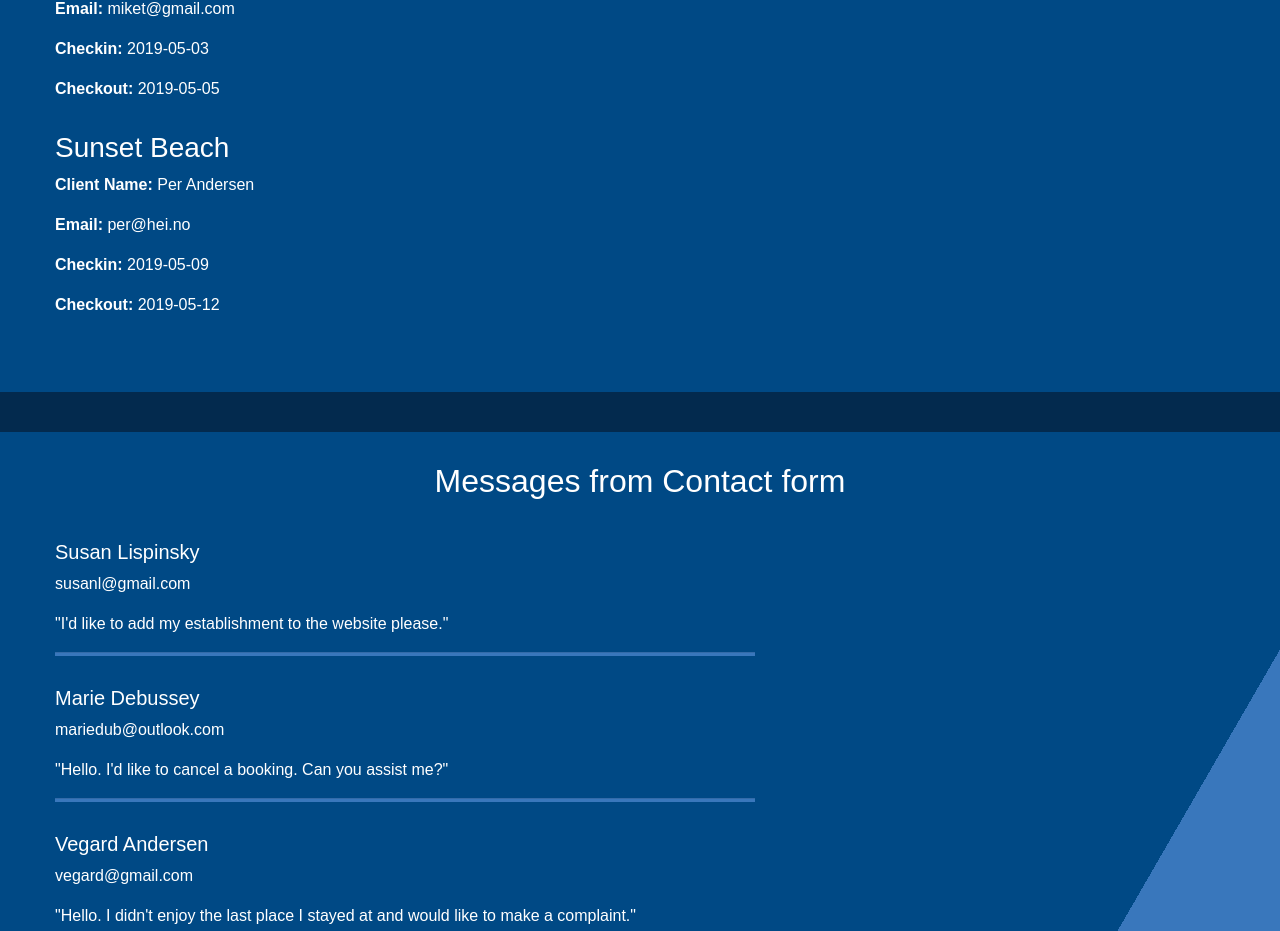
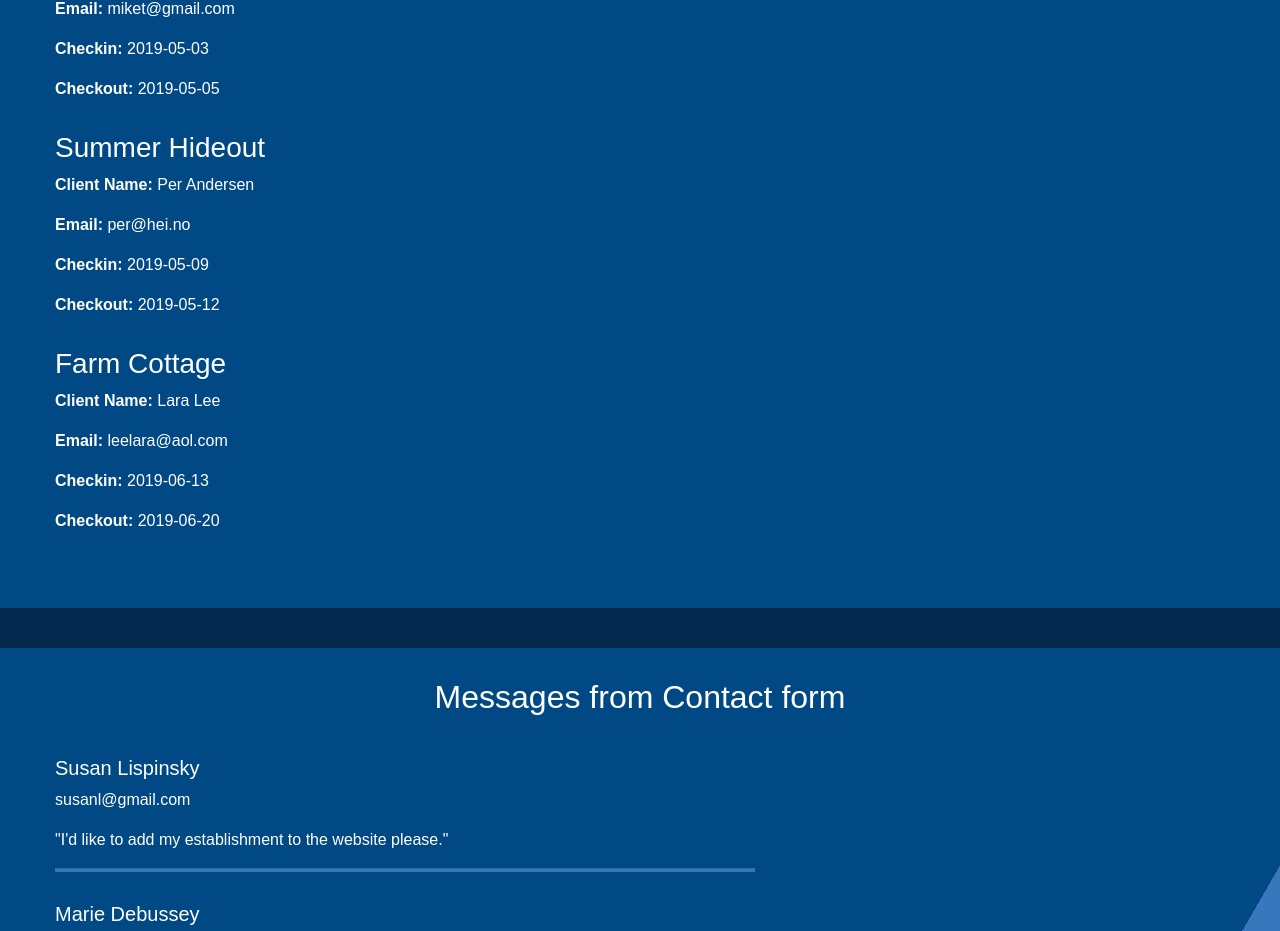
Before and after one commit to louisery/ProjectExam2_Holidaze_React, a React app: page /#/admin in a window 1280 px wide. Shown: the part 1353-2284 px from the top of the page. Built offline with nearby package versions, Linux system fonts and the light colour scheme; a web font is replaced by a local one.

Commit message:
added styling on homepage search results

```diff
--- a/src/components/searchComponent.jsx
+++ b/src/components/searchComponent.jsx
@@ -36,7 +36,7 @@ export default class SearchComponent extends React.Component {
 
   renderSearchResults() {
     return (
-      <div>
+      <div className="search__links">
         {this.state.searchResults.map(r => (
           <Link to={`/hotel-specific/${r.id}`} key={`searchresult-${r.id}`}>
             <div>{r.establishmentName}</div>
@@ -64,8 +64,10 @@ export default class SearchComponent extends React.Component {
               ref="searchTerm"
               onChange={this.handleSearch.bind(this)}
             />
+            <div className="[ search__results ]">
+              {this.renderSearchResults()}
+            </div>
           </div>
-          {this.renderSearchResults()}
         </div>
       </div>
     );
--- a/src/json/enquiries.json
+++ b/src/json/enquiries.json
@@ -7,10 +7,17 @@
     "checkout": "2019-05-05"
   },
   {
-    "establishment": "Sunset Beach",
+    "establishment": "Summer Hideout",
     "clientName": "Per Andersen",
     "email": "per@hei.no",
     "checkin": "2019-05-09",
     "checkout": "2019-05-12"
+  },
+  {
+    "establishment": "Farm Cottage",
+    "clientName": "Lara Lee",
+    "email": "leelara@aol.com",
+    "checkin": "2019-06-13",
+    "checkout": "2019-06-20"
   }
 ]
--- a/src/styles/partials/_homepage.scss
+++ b/src/styles/partials/_homepage.scss
@@ -28,6 +28,18 @@
     background: linear-gradient(120deg, $dark-blue 75%, $element-blue 25%);
     border-radius: 25px;
     padding: 40px;
+
+    &__links a {
+        color: $light-blue;
+
+        &:hover {
+            text-decoration: underline;
+        }
+    }
+
+    &__results {
+        padding: 10px;
+    }
 }
 
 .img--padding {
```
